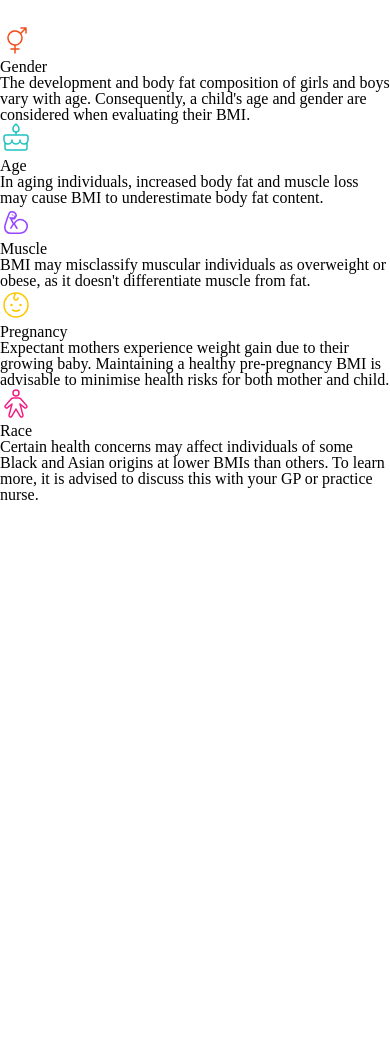
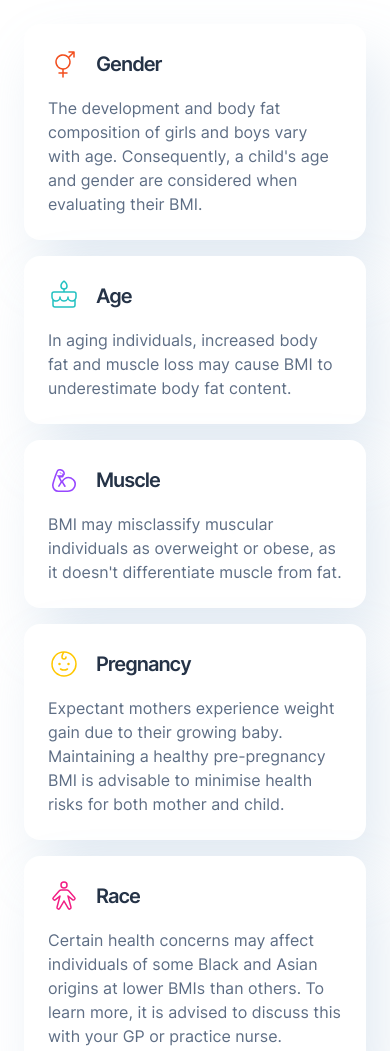
Before and after one commit to Dantalian5/bmi-calculator, a website built with Parcel: page src/index.html in a window 390 px wide. Shown: the part 3200-4251 px from the top of the page. Before the commit the page ends 3775 px from the top, so only its background shows below. Built offline with nearby package versions, Linux system fonts and the light colour scheme.

Commit message:
done: mobile layout

```diff
--- a/src/assets/style/_layout.scss
+++ b/src/assets/style/_layout.scss
@@ -37,6 +37,11 @@
 			margin-bottom: 2.5rem;
 		}
 	}
+	&__cards2 {
+		& > :not(:last-child) {
+			margin-bottom: 1rem;
+		}
+	}
 }
 .l-inner-padding {
 	padding-inline: var(--section-padding-inline);
--- a/src/assets/style/modules/_cards.scss
+++ b/src/assets/style/modules/_cards.scss
@@ -7,3 +7,19 @@
 		margin-bottom: 1.5rem;
 	}
 }
+.m-card2 {
+	padding: 1.5rem;
+	border-radius: 1rem;
+	background: var(--Pure-White, #fff);
+	box-shadow: 16px 32px 56px 0px rgba(143, 174, 207, 0.25);
+	&__heading {
+		display: flex;
+		gap: 1rem;
+		margin-bottom: 1rem;
+		align-items: center;
+	}
+	&__icon {
+		width: 2rem;
+		height: 2rem;
+	}
+}
--- a/src/index.html
+++ b/src/index.html
@@ -244,49 +244,80 @@
 					beneficial to use.
 				</p>
 			</div>
-
-			<div>
-				<img src="assets/images/icon-gender.svg" alt="icon" />
-				<h3>Gender</h3>
-				<p>
+			<div class="l-section__cards2 l-inner-padding">
+				<div class="m-card2">
+					<div class="m-card2__heading">
+						<img
+							class="m-card2__icon"
+							src="assets/images/icon-gender.svg"
+							alt="icon"
+						/>
+						<h3 class="f-heading f-h--S c-gunmetal">Gender</h3>
+					</div>
+					<p class="f-body f-b--M c-deblue">
 						The development and body fat composition of girls and boys vary with
 						age. Consequently, a child's age and gender are considered when
 						evaluating their BMI.
 					</p>
 				</div>
-			<div>
-				<img src="assets/images/icon-age.svg" alt="icon" />
-				<h3>Age</h3>
-				<p>
-					In aging individuals, increased body fat and muscle loss may cause BMI
-					to underestimate body fat content.
+				<div class="m-card2">
+					<div class="m-card2__heading">
+						<img
+							class="m-card2__icon"
+							src="assets/images/icon-age.svg"
+							alt="icon"
+						/>
+						<h3 class="f-heading f-h--S c-gunmetal">Age</h3>
+					</div>
+					<p class="f-body f-b--M c-deblue">
+						In aging individuals, increased body fat and muscle loss may cause
+						BMI to underestimate body fat content.
 					</p>
 				</div>
-			<div>
-				<img src="assets/images/icon-muscle.svg" alt="icon" />
-				<h3>Muscle</h3>
-				<p>
-					BMI may misclassify muscular individuals as overweight or obese, as it
-					doesn't differentiate muscle from fat.
+				<div class="m-card2">
+					<div class="m-card2__heading">
+						<img
+							class="m-card2__icon"
+							src="assets/images/icon-muscle.svg"
+							alt="icon"
+						/>
+						<h3 class="f-heading f-h--S c-gunmetal">Muscle</h3>
+					</div>
+					<p class="f-body f-b--M c-deblue">
+						BMI may misclassify muscular individuals as overweight or obese, as
+						it doesn't differentiate muscle from fat.
 					</p>
 				</div>
-			<div>
-				<img src="assets/images/icon-pregnancy.svg" alt="icon" />
-				<h3>Pregnancy</h3>
-				<p>
+				<div class="m-card2">
+					<div class="m-card2__heading">
+						<img
+							class="m-card2__icon"
+							src="assets/images/icon-pregnancy.svg"
+							alt="icon"
+						/>
+						<h3 class="f-heading f-h--S c-gunmetal">Pregnancy</h3>
+					</div>
+					<p class="f-body f-b--M c-deblue">
 						Expectant mothers experience weight gain due to their growing baby.
 						Maintaining a healthy pre-pregnancy BMI is advisable to minimise
 						health risks for both mother and child.
 					</p>
 				</div>
-			<div>
-				<img src="assets/images/icon-race.svg" alt="icon" />
-				<h3>Race</h3>
-				<p>
-					Certain health concerns may affect individuals of some Black and Asian
-					origins at lower BMIs than others. To learn more, it is advised to
-					discuss this with your GP or practice nurse.
+				<div class="m-card2">
+					<div class="m-card2__heading">
+						<img
+							class="m-card2__icon"
+							src="assets/images/icon-race.svg"
+							alt="icon"
+						/>
+						<h3 class="f-heading f-h--S c-gunmetal">Race</h3>
+					</div>
+					<p class="f-body f-b--M c-deblue">
+						Certain health concerns may affect individuals of some Black and
+						Asian origins at lower BMIs than others. To learn more, it is
+						advised to discuss this with your GP or practice nurse.
 					</p>
+				</div>
 			</div>
 		</section>
 
```
Lines whose indentation alone changed are shown as unchanged.
